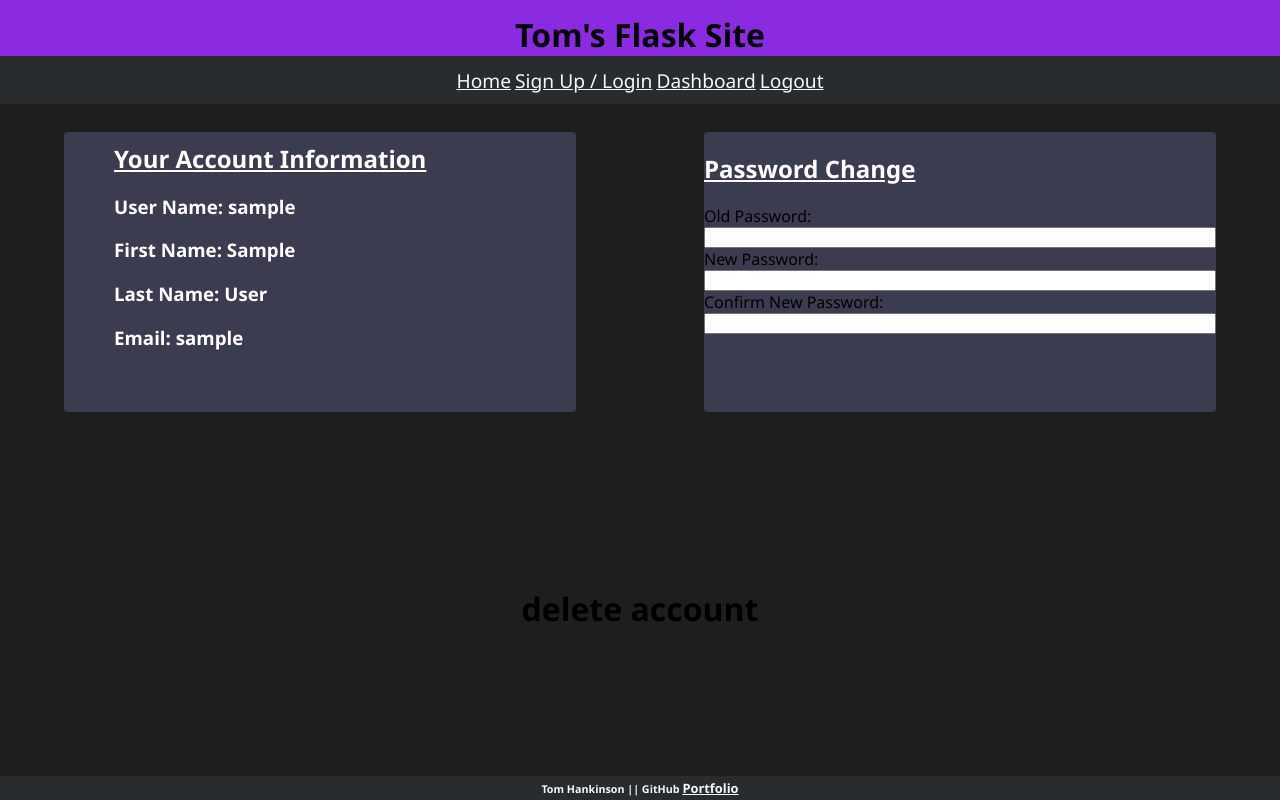
After one commit to thankinson/tlh_flask_site, a Flask app: page /dashboard in a window 1280 px wide. The commit adds this page. Run offline with Flask 2, Linux system fonts and the light colour scheme; the visitor is signed in with stand-in values (Sample User, id 1); data comes from the database, SQL or seed files in the repository.

Commit message:
Started adding styleing to dashboard. split it into 3 sections.

```diff
--- a/application/forms/forms.py
+++ b/application/forms/forms.py
@@ -16,3 +16,8 @@ class UserLogin(FlaskForm):
     password = PasswordField('Password: ', validators=[DataRequired()])
     remember_user = BooleanField('Remember Me :')
     submit = SubmitField('Login')
+
+class ChangePassword(FlaskForm):
+    password = PasswordField('Old Password: ', validators=[DataRequired()])
+    new_pass = PasswordField('New Password: ', validators=[DataRequired()])
+    confirm_new_pass = PasswordField('Confirm New Password: ', validators=[DataRequired(), EqualTo('new_pass')])
--- a/application/routes/routes.py
+++ b/application/routes/routes.py
@@ -1,9 +1,9 @@
 from flask import Flask, render_template, redirect, url_for, request
 from application import app, csrf
-from application.forms.forms import UserRegistration, UserLogin
+from application.forms.forms import UserRegistration, UserLogin, ChangePassword
 from application.models.models import Users
 from application.service.service import Userservice, Loginservice
-from flask_login import current_user, logout_user
+from flask_login import current_user, logout_user, login_required
 
 
 @app.route('/')
@@ -33,7 +33,7 @@ def register():
             try:
                 Loginservice.log_in(logform=logform)
                 if current_user.is_authenticated:
-                    return redirect(url_for('index'))
+                    return redirect(url_for('dashboard'))
                 else:
                     message = "User Name or Password Incorrect"
             except:
@@ -41,6 +41,15 @@ def register():
 
     return render_template('signup.html', form=form, logform=logform, message=message)
 
+@app.route('/dashboard')
+def dashboard():
+    changeform = ChangePassword()
+    if not current_user.is_authenticated:
+        return redirect(url_for('index'))
+
+
+
+    return render_template('dashboard.html', changeform=changeform)
 
 
 # logout function
--- a/application/service/service.py
+++ b/application/service/service.py
@@ -19,8 +19,11 @@ class Userservice():
             db.session.add(users)
             db.session.commit()
 
+        # def UserDetails():
+
+
 class Loginservice():
-    def is_logged_in():
+    def is_logged_in(current_user):
         if current_user.is_authenticated:
             return redirect(url_for('index'))
 
--- /dev/null
+++ b/application/static/styles/dashboard.css
@@ -0,0 +1,61 @@
+h2, h3{
+    color: white;
+}
+h2{
+    text-decoration-line: underline;
+}
+.dash-padding{
+    padding-top: 10px;
+    margin: 0px;
+}
+.dashboard-container{
+    display: flex;
+    flex-direction: column;
+    width: 100vw;
+    height: 84vh;
+}
+.top-dash-div{
+    display: flex;
+    flex-direction: row;
+    width: 100vw;
+    height: 42vh;
+}
+.user-details{
+    display: flex;
+    flex-direction: column;
+    justify-content: center;
+    align-items: center;
+    width: 50vw;
+    height: 42vh;
+}
+    .ud-style{
+        text-indent: 50px;
+        width: 40vw;
+        height: 35vh;
+        border-radius: 4px;
+        background-color: rgba(63, 64, 86, 0.881);
+    }
+.pass-change{
+    display: flex;
+    flex-direction: column;
+    justify-content: center;
+    align-items: center;
+    width: 50vw;
+    height: 42vh;
+}
+    .pc-style{
+        display: flex;
+        flex-direction: column;
+        width: 40vw;
+        height: 35vh;
+        border-radius: 4px;
+        background-color: rgba(63, 64, 86, 0.881);
+    }
+.bot-dash-div{
+    display: flex;
+    flex-direction: column;
+    align-items: center;
+    justify-content: center;
+    width: 100vw;
+    height: 42vh;
+}
--- /dev/null
+++ b/application/templates/dashboard.html
@@ -0,0 +1,47 @@
+{% extends 'layout.html' %}
+
+{% block styles %}<link rel= "stylesheet" type= "text/css" href= "{{ url_for('static',filename='styles/dashboard.css') }}">{% endblock styles %}
+
+{% block tital %}<title>Dashboard</title>{% endblock tital %}
+
+{% block body %}
+
+    <div class="dashboard-container">
+
+        <div class="top-dash-div">
+            <div class="user-details">
+                <div class="ud-style">
+                    {% if current_user.is_authenticated %}
+                        <h2 class="dash-padding">Your Account Information</h2>
+                        <h3>User Name: {{ current_user.user_name }}</h3>
+                        <h3>First Name: {{ current_user.first_name.capitalize() }}</h3>
+                        <h3>Last Name: {{ current_user.last_name.capitalize() }}</h3>
+                        <h3>Email: {{ current_user.user_email }}</h3>
+                    {% endif %}
+                </div>
+            </div>
+
+            <div class="pass-change">
+                <div class="pc-style">
+                    <h2>Password Change</h2>
+                        {{ changeform.password.label}}
+                        {{ changeform.password }}
+                        {{ changeform.new_pass.label }}
+                        {{ changeform.new_pass }}
+                        {{ changeform.confirm_new_pass.label }}
+                        {{ changeform.confirm_new_pass }}
+
+                </div>
+            </div>
+
+        </div>
+        <div class="bot-dash-div">
+            <h1>delete account</h1>
+        </div>
+
+    </div>
+
+{% endblock body %}
+
+{% block script %}
+{% endblock script %}
--- a/application/templates/layout.html
+++ b/application/templates/layout.html
@@ -15,14 +15,14 @@
         <div class="nav-div">
             <ul>
                 <li><a href="{{ url_for('index') }}">Home</a></li>
-                <li><a href="{{ url_for('register') }}">Sign Up</a></li>
+                <li><a href="{{ url_for('register') }}">Sign Up / Login</a></li>
                 {% if current_user.is_authenticated %}
+                    <li><a  href="{{ url_for('dashboard')}}">Dashboard</a></li>
                     <li><a  href="{{ url_for('logout')}}">Logout</a></li>
+
                 {% endif %}
-
             </ul>
         </div>
-
     </div>
 
     <div class="main-content">
@@ -30,8 +30,6 @@
     </div>
     <div class="footer-div"><h6 class="no-padding">Tom Hankinson || GitHub <a href="" target="_blank" >Portfolio</a></h6></div>
 
-
-
     {% block script %}
     {% endblock script %}
 </body>
```
